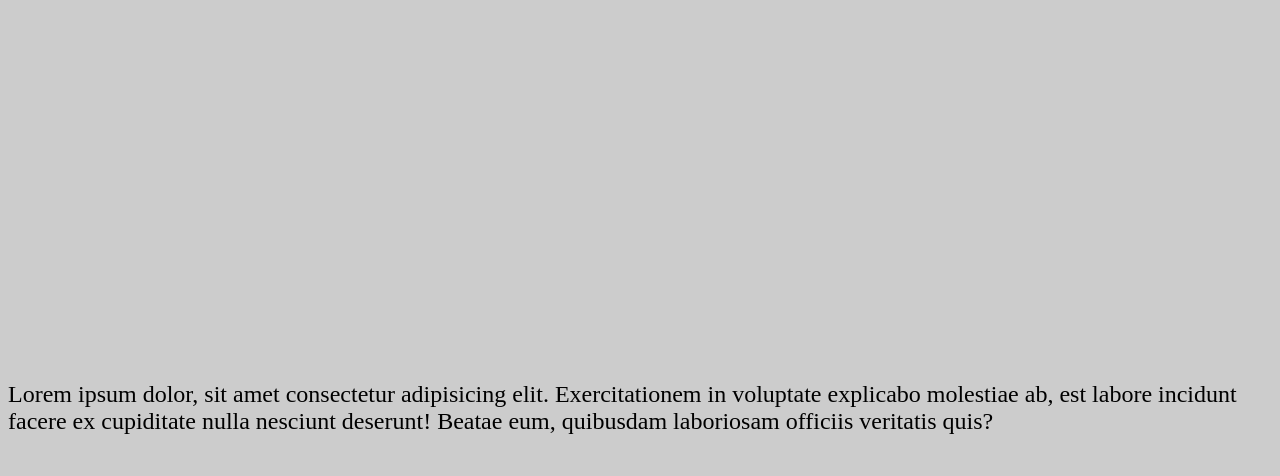
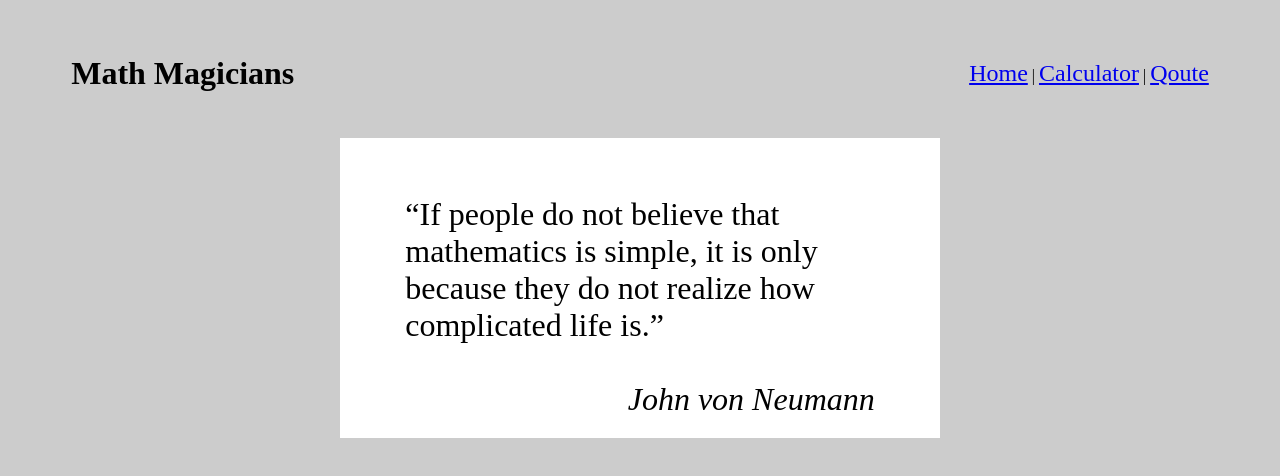
Before and after one commit to sajid-munawar/Math-Magicians-React, a React (Create React App) app: page /Qoute in a window 1280 px wide. Shown: the top 476 px of the page. Built offline with nearby package versions, Linux system fonts and the light colour scheme.

Commit message:
Add style

```diff
--- a/src/App.css
+++ b/src/App.css
@@ -1,11 +1,5 @@
 body {
   background: #ccc;
-  display: flex;
-  justify-content: center;
-  align-items: center;
-  min-height: 100vh;
-  box-sizing: border-box;
-  font-size: 1.5em;
 }
 
 .container {
@@ -46,3 +40,9 @@ button {
 .y-bg {
   background: #f5913e !important;
 }
+
+.parent {
+  display: flex;
+  justify-content: space-between;
+  padding: 5%;
+}
--- a/src/App.js
+++ b/src/App.js
@@ -1,19 +1,14 @@
 import './App.css';
-import { Link } from 'react-router-dom';
-// import Home from './components/Home';
+// import { Link } from 'react-router-dom';
+import Navbar from './components/Navbar';
+import Home from './components/Home';
 // import Calculator from './components/Calculator';
 
 function App() {
   return (
     <div>
-      <h1>Math Magicians</h1>
-      <nav>
-        <Link to="/Calculator">Calculator</Link>
-        {' '}
-        |
-        {' '}
-        <Link to="/Qoute">Qoute</Link>
-      </nav>
+      <Navbar />
+      <Home />
     </div>
   );
 }
--- a/src/components/Calculator.js
+++ b/src/components/Calculator.js
@@ -1,4 +1,6 @@
 import React from 'react';
+// import { Link } from 'react-router-dom';
+import Navbar from './Navbar';
 import calculate from '../logic/calculate';
 
 class Calculator extends React.Component {
@@ -16,6 +18,9 @@ class Calculator extends React.Component {
     const { next, total } = this.state;
     return (
       <div>
+        <Navbar />
+        <div className="parent">
+          <h2>Let&apos;s do some Maths</h2>
           <div className="container">
             <div className="item1">{next || total || 0}</div>
             <button type="button" onClick={this.handleClick} className="item2">AC</button>
@@ -39,6 +44,7 @@ class Calculator extends React.Component {
             <button type="button" onClick={this.handleClick} className="item20 y-bg">=</button>
           </div>
         </div>
+      </div>
     );
   }
 }
--- a/src/components/Home.js
+++ b/src/components/Home.js
@@ -1,6 +1,7 @@
 function Home() {
   return (
-    <div>
+    <div style={{ padding: '0px 10%' }}>
+      <h2>Welcome to our Page!</h2>
       <article>
         Lorem ipsum dolor sit amet consectetur adipisicing elit. Laboriosam
         saepe eveniet similique, nam optio labore quos hic omnis pariatur
--- a/src/components/Navbar.js
+++ b/src/components/Navbar.js
@@ -1,24 +1,23 @@
 import { Link } from 'react-router-dom';
+import styles from './Navbar.module.css';
 
 function Navbar() {
   return (
-    <nav className="navbar">
+    <div className={styles.container}>
       <h1>Math Magicians</h1>
-      <div className="links">
+      <nav>
         <Link to="/">Home</Link>
-        <Link
-          to="/Calculator"
-          style={{
-            color: 'white',
-            backgroundColor: '#f1356d',
-            borderRadius: '8px',
-          }}
-        >
-          Calculator
-        </Link>
-        <Link to="./Qoute">Qoute</Link>
-      </div>
-    </nav>
+        {' '}
+        {' '}
+        |
+        {' '}
+        <Link to="/Calculator">Calculator</Link>
+        {' '}
+        |
+        {' '}
+        <Link to="/Qoute">Qoute</Link>
+      </nav>
+    </div>
   );
 }
 
--- /dev/null
+++ b/src/components/Navbar.module.css
@@ -0,0 +1,10 @@
+.container {
+    display: flex;
+    justify-content: space-between;
+    align-items: center;
+    padding: 2% 5%;
+}
+
+nav a {
+    font-size: 1.5rem;
+}
--- a/src/components/Qoute.js
+++ b/src/components/Qoute.js
@@ -1,12 +1,29 @@
+// import { Link } from 'react-router-dom';
+import Navbar from './Navbar';
+
 function Qoute() {
   return (
     <div>
-      <article>
-        Lorem ipsum dolor, sit amet consectetur adipisicing elit. Exercitationem
-        in voluptate explicabo molestiae ab, est labore incidunt facere ex
-        cupiditate nulla nesciunt deserunt! Beatae eum, quibusdam laboriosam
-        officiis veritatis quis?
-      </article>
+      <Navbar />
+      <div style={{
+        maxWidth: '600px',
+        padding: '2%',
+        margin: '0 auto',
+        fontSize: '2rem',
+        boxSizing: 'border-box',
+        background: '#fff',
+      }}
+      >
+        <blockquote>
+          <q>
+            If people do not believe that mathematics is simple, it is only because
+            they do not realize how complicated life is.
+          </q>
+          <br />
+          <br />
+          <cite style={{ float: 'right' }}>John von Neumann</cite>
+        </blockquote>
+      </div>
     </div>
   );
 }
```
Lines whose indentation alone changed are shown as unchanged.
